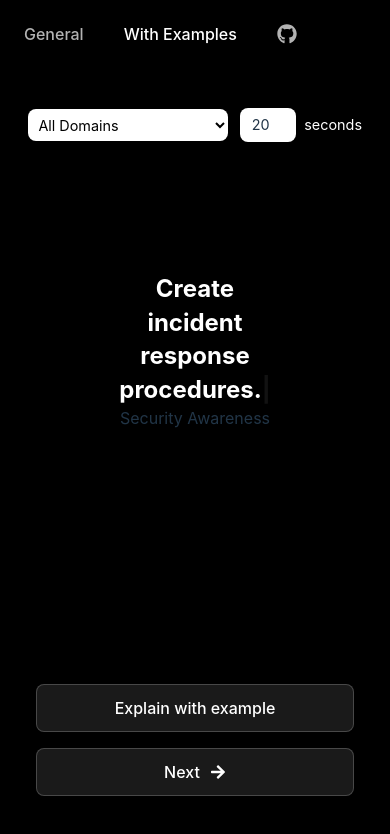
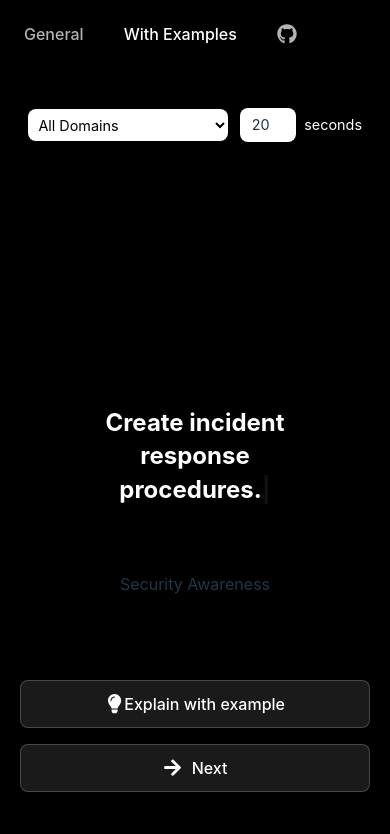
Before and after one commit to SajidPervez/cybersec-best-practices, a React (Vite) app: page /explain in a window 390 px wide. Shown: the top 834 px of the page. Built offline with nearby package versions, Linux system fonts and the light colour scheme.

Commit message:
fixed mobile and desktop layout issues

```diff
--- a/src/pages/ExplainPage.jsx
+++ b/src/pages/ExplainPage.jsx
@@ -302,7 +302,8 @@ function ExplainPage() {
       {isMobile ? (
         <>
           <div className="content-container">
-            <div className="practice-container">
+            <div className={`practice-container ${explanation ? 'hide-practice' : ''}`}>
+              <div className="practice-text-container">
                 <AnimatePresence mode="wait">
                   <motion.div
                     key={currentText}
@@ -318,23 +319,46 @@ function ExplainPage() {
                         speed={50}
                         showCursor={true}
                         loop={false}
-                      className="practice-text"
                         onComplete={handleTypingComplete}
                       />
                     </div>
                   </motion.div>
                 </AnimatePresence>
+              </div>
 
               {(!selectedDomain && showDomain) && (
                 <motion.div
                   initial={{ opacity: 0 }}
                   animate={{ opacity: 1 }}
-                  transition={{ duration: 0.5 }}
                   className="domain-name"
                 >
                   {formatDomainName(currentDomain)}
                 </motion.div>
               )}
+
+              <div className="buttons-container">
+                <button
+                  className="explain-button"
+                  onClick={handleExplainClick}
+                  disabled={isLoading}
+                >
+                  {isLoading ? (
+                    <>
+                      <div className="loading-spinner"></div>
+                      Getting explanation...
+                    </>
+                  ) : (
+                    <>
+                      <FaLightbulb className="button-icon" />
+                      Explain with example
+                    </>
+                  )}
+                </button>
+                <button className="next-practice-button" onClick={handleNextClick}>
+                  <FaArrowRight className="button-icon" />
+                  Next
+                </button>
+              </div>
             </div>
 
             {explanation && (
@@ -357,23 +381,7 @@ function ExplainPage() {
           <div className="footer-container">
             <div className="button-container">
               <AnimatePresence mode="wait">
-                {!explanation && index === currentText.length && (
-                  <motion.div
-                    initial={{ opacity: 0 }}
-                    animate={{ opacity: 1 }}
-                    transition={{ duration: 0.5 }}
-                    className="buttons-container"
-                  >
-                    <button onClick={handleExplainClick} className="explain-button">
-                      {isLoading ? 'Getting explanation...' : 'Explain with example'}
-                    </button>
-                    <button onClick={handleNextClick} className="next-practice-button">
-                      Next <FaArrowRight className="next-icon" />
-                    </button>
-                  </motion.div>
-                )}
-              </AnimatePresence>
-              {(explanation || error) && (
+                {explanation && !error && (
                   <button
                     className="continue-button"
                     onClick={handleContinueClick}
@@ -382,6 +390,7 @@ function ExplainPage() {
                     Continue
                   </button>
                 )}
+              </AnimatePresence>
             </div>
           </div>
         </>
--- a/src/styles.css
+++ b/src/styles.css
@@ -107,6 +107,7 @@
   align-items: center;
   justify-content: center;
   width: 100%;
+  margin: 2rem 0;
 }
 
 .practice-text {
@@ -116,10 +117,14 @@
   text-align: center;
   width: 100%;
   line-height: 1.2;
-  margin-top: 4rem;
+  margin-top: 100px;
   color: white;
   font-size: clamp(2rem, 2.5vw, 3.5rem);
   font-weight: bold;
+  font-size: 2rem;
+  text-align: center;
+  margin: 0;
+  padding: 0 1rem;
 }
 
 .domain-and-button-container {
@@ -159,37 +164,29 @@
 }
 
 .explanation-container {
-  margin-top: 2rem;
+  width: 100%;
+  max-width: 800px;
+  margin: 2rem auto;
   padding: 1.5rem;
   background-color: rgba(255, 255, 255, 0.1);
+  border: 1px solid rgba(255, 255, 255, 0.2);
   border-radius: 0.5rem;
-  width: 100%;
-  max-width: 800px;
-  max-height: calc(100vh - 200px);
-  overflow-y: auto;
-  padding-bottom: 80px;
-  -webkit-overflow-scrolling: touch;
-  scrollbar-width: thin;
-  scrollbar-color: rgba(255, 255, 255, 0.3) transparent;
-}
-
-.explanation-container::-webkit-scrollbar {
-  width: 6px;
-}
-
-.explanation-container::-webkit-scrollbar-track {
-  background: transparent;
-}
-
-.explanation-container::-webkit-scrollbar-thumb {
-  background-color: rgba(255, 255, 255, 0.3);
-  border-radius: 3px;
 }
 
 @media (max-width: 768px) {
   .explanation-container {
-    max-height: calc(100vh - 250px);
-    margin-bottom: 60px;
+    margin: 1rem auto;
+    max-height: calc(100vh - 280px);
+    overflow-y: auto;
+    padding-bottom: 1rem;
+  }
+
+  .practice-container {
+    margin-bottom: 1rem;
+  }
+
+  .hide-practice {
+    display: none;
   }
 }
 
@@ -301,9 +298,13 @@
 
 .content-container {
   flex: 1;
-  overflow-y: auto;
-  padding: 1rem;
-  -webkit-overflow-scrolling: touch;
+  width: 100%;
+  max-width: 800px;
+  margin: 80px auto 0;
+  padding: 2rem 1rem;
+  display: flex;
+  flex-direction: column;
+  position: relative;
 }
 
 .footer-container {
@@ -324,21 +325,19 @@
 
 @media (max-width: 768px) {
   .content-container {
-    padding-bottom: 80px;
+    padding: 1rem;
+    padding-bottom: 100px;
   }
 
-  .explanation-container {
-    margin-bottom: 80px;
-  }
-
-  .button-container {
+  .buttons-container {
     position: fixed;
-    bottom: 0;
+    bottom: 20px;
     left: 0;
     right: 0;
-    background-color: black;
-    padding: 1rem;
-    z-index: 9999;
+    padding: 0 1rem;
+    background: rgba(0, 0, 0, 0.8);
+    backdrop-filter: blur(10px);
+    z-index: 100;
   }
 }
 
@@ -364,6 +363,14 @@
   .button-container {
     position: static;
     padding: 1rem 0;
+  }
+
+  .practice-text {
+    margin-top: 120px;
+  }
+
+  .explanation-container {
+    margin-top: 3rem;
   }
 }
 
@@ -511,8 +518,69 @@ body, #root {
   }
 }
 
+.hide-practice {
+  display: none;
+}
+
+@media (max-width: 768px) {
+  .practice-container {
+    margin-bottom: 60px;
+  }
+
+  .hide-practice {
+    display: none;
+  }
+
+  .explanation-container {
+    margin-top: 0;
+    padding-top: 1rem;
+  }
+}
+
 @keyframes pulse {
   0% { opacity: 1; }
   50% { opacity: 0; }
   100% { opacity: 1; }
 }
+
+.loading-spinner {
+  display: inline-block;
+  width: 20px;
+  height: 20px;
+  margin-right: 8px;
+  border: 2px solid rgba(255, 255, 255, 0.3);
+  border-radius: 50%;
+  border-top-color: #fff;
+  animation: spin 1s linear infinite;
+}
+
+@keyframes spin {
+  to {
+    transform: rotate(360deg);
+  }
+}
+
+.controls-container {
+  position: fixed;
+  top: 0;
+  left: 0;
+  right: 0;
+  display: flex;
+  justify-content: center;
+  align-items: center;
+  gap: 1rem;
+  padding: 1rem;
+  background: rgba(0, 0, 0, 0.8);
+  backdrop-filter: blur(10px);
+  z-index: 100;
+}
+
+@media (max-width: 768px) {
+  .controls-container {
+    padding: 0.75rem;
+  }
+
+  .content-container {
+    margin-top: 100px;
+  }
+}
```
Also changed, not shown: 1 other file (tests, documents, lock files or other folders). Lines whose indentation alone changed are shown as unchanged.
